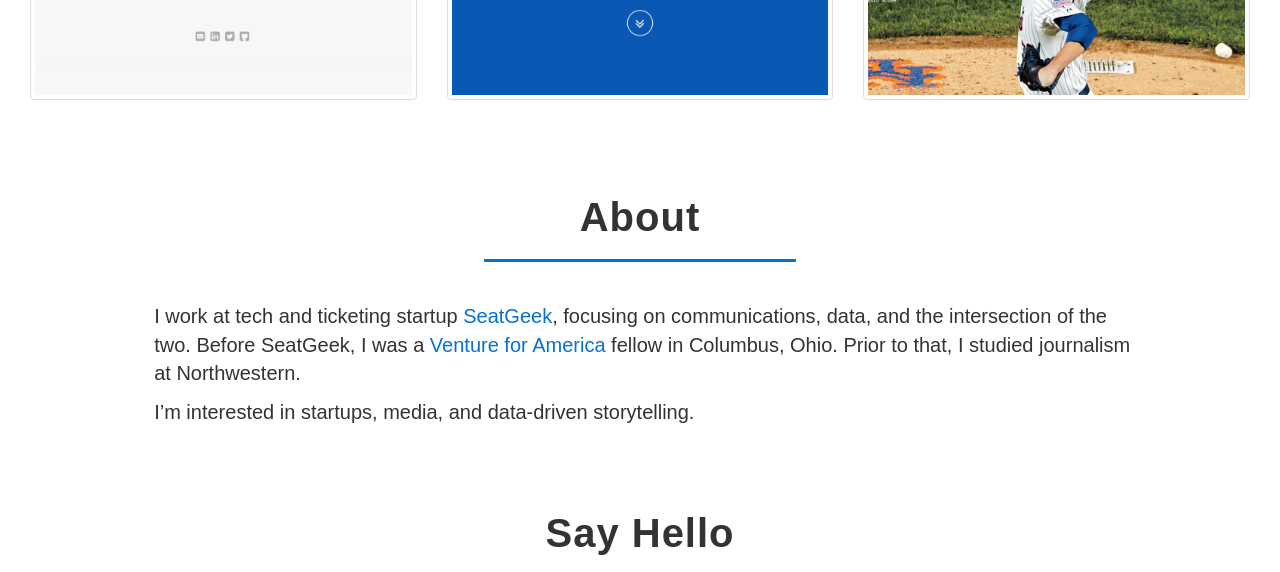
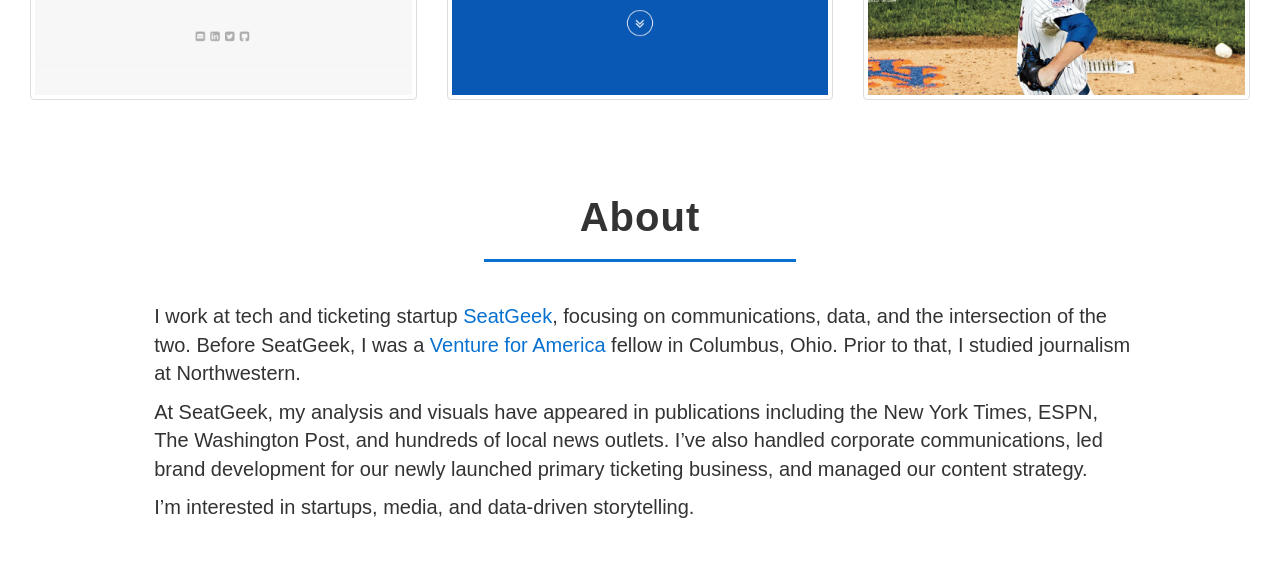
Before and after one commit to naterattner/naterattner.github.io_archive, a plain HTML site: page index.html in a window 1280 px wide. Shown: the part 1078-1650 px from the top of the page. Drawn offline with nearby package versions, Linux system fonts and the light colour scheme.

Commit message:
updating about copy

```diff
--- a/index.html
+++ b/index.html
@@ -93,6 +93,7 @@
        <hr class="light">
       <div class="about-text col-lg-10 col-lg-offset-1 col-xs-12">
         <p>I work at tech and ticketing startup <a href="https://seatgeek.com/" target="_blank">SeatGeek</a>, focusing on communications, data, and the intersection of the two. Before SeatGeek, I was a <a href="http://ventureforamerica.org/" target="_blank"> Venture for America</a> fellow in Columbus, Ohio. Prior to that, I studied journalism at Northwestern.</p>
+        <p>At SeatGeek, my analysis and visuals have appeared in publications including the New York Times, ESPN, The Washington Post, and hundreds of local news outlets. I’ve also handled corporate communications, led brand development for our newly launched primary ticketing business, and managed our content strategy.</p>
         <p>I’m interested in startups, media, and data-driven storytelling.</p>
       </div>
     </div>
```
